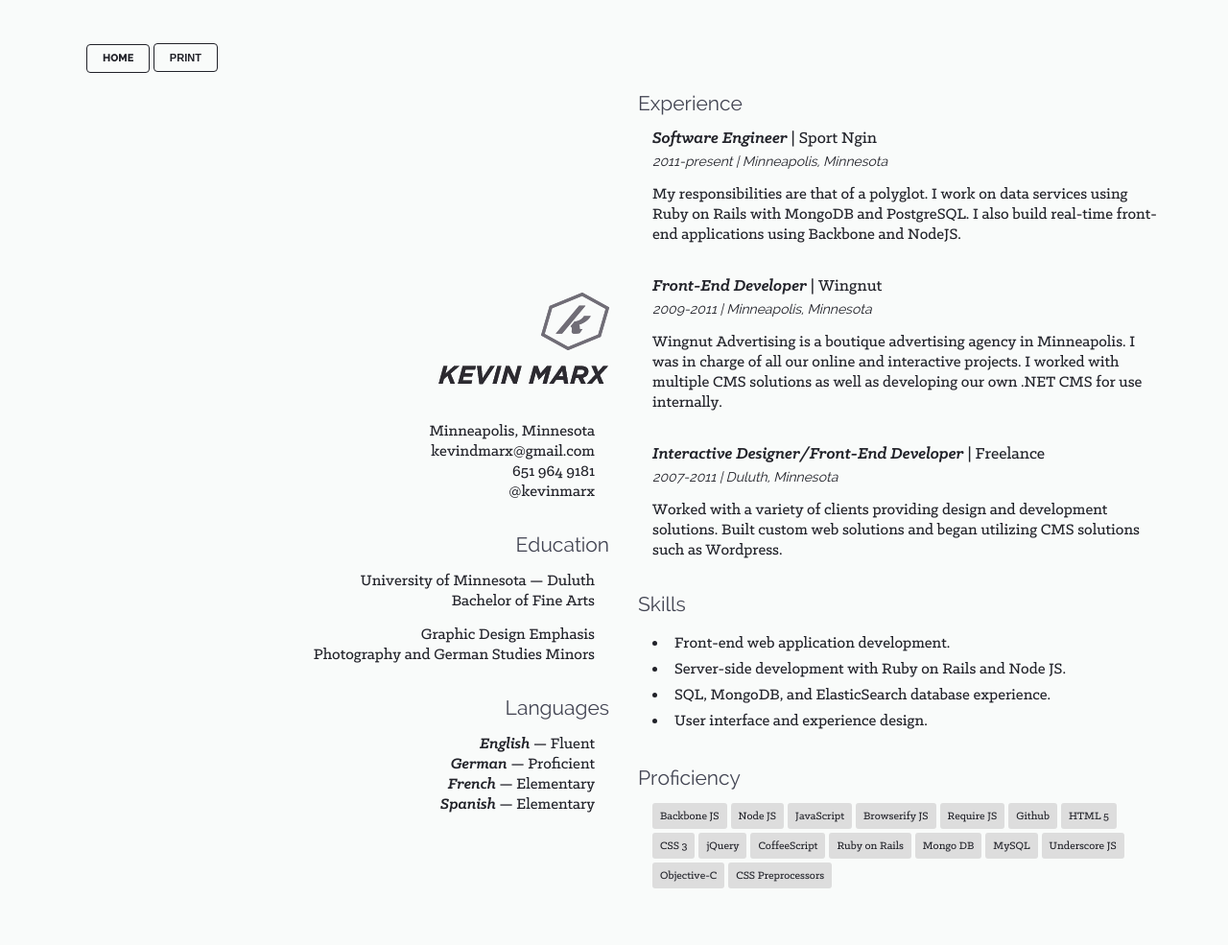
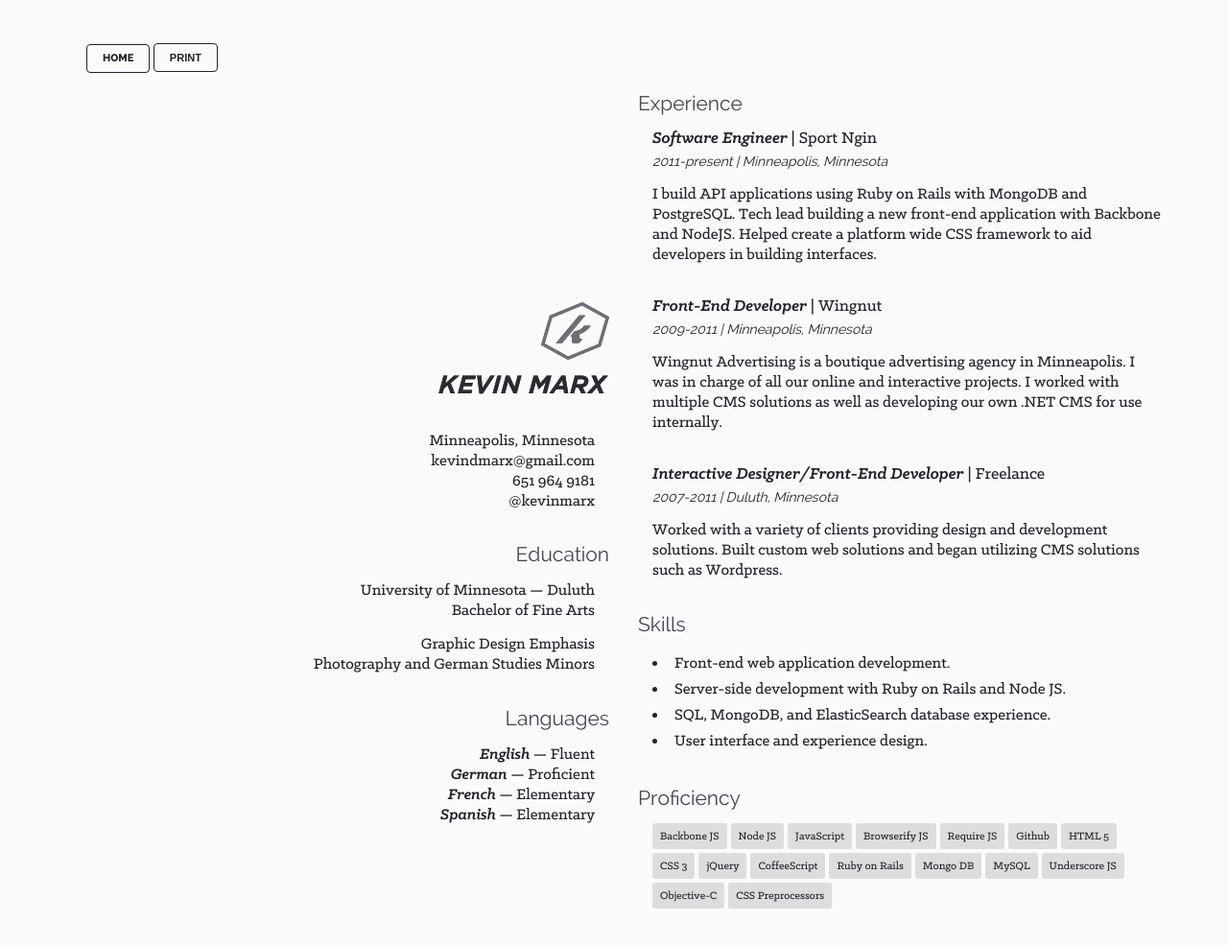
Before and after one commit to kevinmarx/kevinmarx.github.io, a Jekyll site: the page built from cv.html, in a window 1280 px wide. Shown: the whole page at 96% size. Built offline with Jekyll 4.4.1, drawn with Linux system fonts in a browser that asks for light colours; nearby versions of some CDN libraries; Markdown is read by kramdown in place of the engine named in the settings; before the commit the page ends 964 px from its top, so only the background shows below that.

Commit message:
updated cv

```diff
--- a/cv.html
+++ b/cv.html
@@ -65,8 +65,9 @@ title: Curriculum Vitae
             <h1><strong>Software Engineer</strong> | Sport Ngin</h1>
             <h2>2011-present | Minneapolis, Minnesota</h2>
             <p>
-              My responsibilities are that of a polyglot. I work on data services using Ruby on Rails with MongoDB and PostgreSQL.
-              I also build real-time front-end applications using Backbone and NodeJS.
+              I build API applications using Ruby on Rails with MongoDB and PostgreSQL.
+              Tech lead building a new front-end application with Backbone and NodeJS.
+              Helped create a platform wide CSS framework to aid developers in building interfaces.
             </p>
           </div>
 
```
